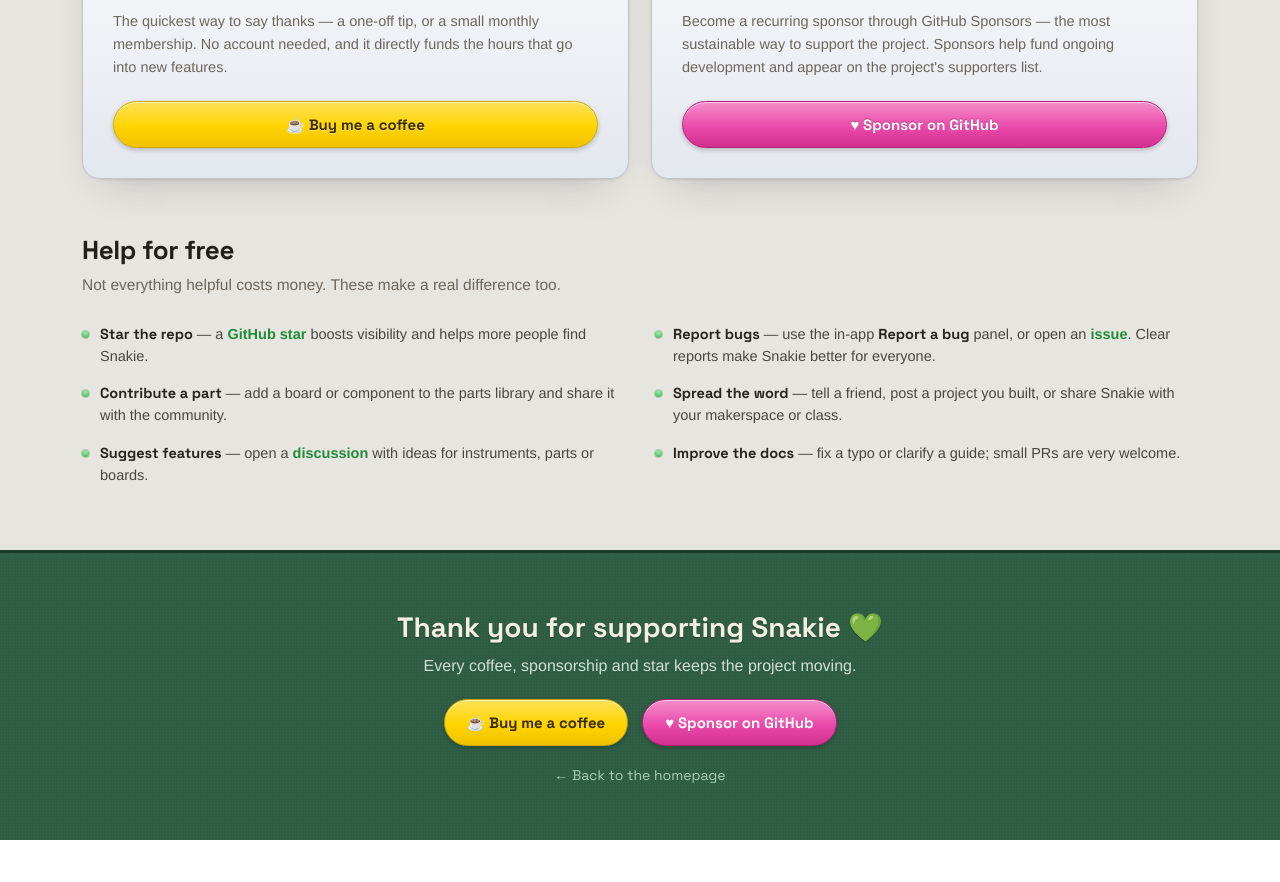
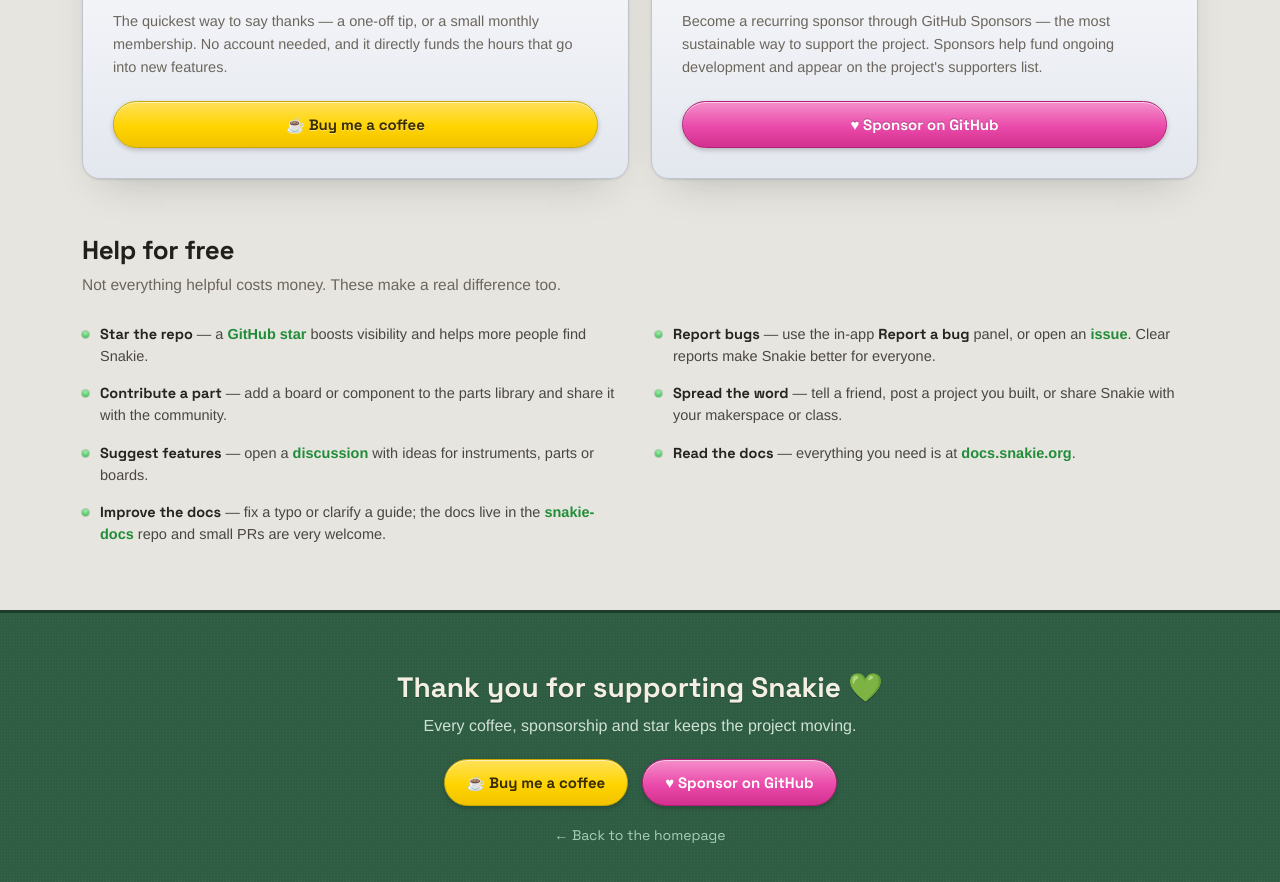
Before and after one commit to kevinmcaleer/snakie.org, a Jekyll site: the page built from support.html, in a window 1280 px wide and 900 px high, scrolled down 690 px. Shown: the top 882 px of the window. Built offline with Jekyll 4.4.1, drawn with Linux system fonts in a browser that asks for light colours; before the commit the page ends 1530 px from its top, so only the background shows below that.

Commit message:
site: link out to the docs.snakie.org documentation site
- Add a Docs nav link (docs.snakie.org) to the home, features and support pages.
- Fix the footer Docs link (was pointing at the repo's dev docs/ folder) to
  docs.snakie.org, relabelled Documentation.
- Support page: add a 'Read the docs' link + point 'Improve the docs' at the
  snakie-docs repo.

Co-Authored-By: Claude Opus 4.8 (1M context) <noreply@anthropic.com>

```diff
--- a/features.html
+++ b/features.html
@@ -48,6 +48,7 @@ permalink: /features/
         <a href="/#board" style="color:#4a4d54;">Board View</a>
         <a href="/#instruments" style="color:#4a4d54;">Instruments</a>
         <a href="/features/" style="color:#218c39;font-weight:700;">Features</a>
+        <a href="https://docs.snakie.org" style="color:#4a4d54;">Docs</a>
         <a href="/support/" style="color:#4a4d54;">Support</a>
       </div>
       <div style="margin-left:auto;display:flex;align-items:center;gap:16px;">
--- a/index.html
+++ b/index.html
@@ -32,6 +32,7 @@ description: "Snakie is a clean, cross-platform editor for writing MicroPython a
         <a href="#instruments" class="nav-link" style="color:#4a4d54; text-decoration:none;">Instruments</a>
         <a href="/features/" class="nav-link" style="color:#4a4d54; text-decoration:none;">All features</a>
         <a href="#install" class="nav-link" style="color:#4a4d54; text-decoration:none;">Install</a>
+        <a href="https://docs.snakie.org" class="nav-link" style="color:#4a4d54; text-decoration:none;">Docs</a>
         <a href="/support/" class="nav-link" style="color:#4a4d54; text-decoration:none;">Support</a>
       </div>
       <div style="margin-left:auto; display:flex; align-items:center; gap:16px;">
@@ -358,7 +359,7 @@ description: "Snakie is a clean, cross-platform editor for writing MicroPython a
         <div style="display:flex; flex-direction:column; gap:9px; margin-top:14px; font-size:14px;">
           <a href="https://github.com/kevinmcaleer/Snakie/releases/latest" target="_blank" rel="noopener" class="foot-link" style="color:#dceae1; text-decoration:none;">Download</a>
           <a href="https://github.com/kevinmcaleer/Snakie/blob/main/CHANGELOG.md" target="_blank" rel="noopener" class="foot-link" style="color:#dceae1; text-decoration:none;">Changelog</a>
-          <a href="https://github.com/kevinmcaleer/Snakie/tree/main/docs" target="_blank" rel="noopener" class="foot-link" style="color:#dceae1; text-decoration:none;">Docs</a>
+          <a href="https://docs.snakie.org" class="foot-link" style="color:#dceae1; text-decoration:none;">Documentation</a>
         </div>
       </div>
       <div>
--- a/support.html
+++ b/support.html
@@ -42,6 +42,7 @@ permalink: /support/
         <a href="/#board" style="color:#4a4d54;">Board View</a>
         <a href="/#instruments" style="color:#4a4d54;">Instruments</a>
         <a href="/features/" style="color:#4a4d54;">Features</a>
+        <a href="https://docs.snakie.org" style="color:#4a4d54;">Docs</a>
         <a href="/support/" style="color:#218c39;font-weight:700;">Support</a>
       </div>
       <div style="margin-left:auto;display:flex;align-items:center;gap:16px;">
@@ -104,7 +105,8 @@ permalink: /support/
         <li><span class="dot"></span><span><b>Contribute a part</b> — add a board or component to the parts library and share it with the community.</span></li>
         <li><span class="dot"></span><span><b>Spread the word</b> — tell a friend, post a project you built, or share Snakie with your makerspace or class.</span></li>
         <li><span class="dot"></span><span><b>Suggest features</b> — open a <a href="https://github.com/kevinmcaleer/Snakie/discussions" target="_blank" rel="noopener">discussion</a> with ideas for instruments, parts or boards.</span></li>
-        <li><span class="dot"></span><span><b>Improve the docs</b> — fix a typo or clarify a guide; small PRs are very welcome.</span></li>
+        <li><span class="dot"></span><span><b>Read the docs</b> — everything you need is at <a href="https://docs.snakie.org" rel="noopener">docs.snakie.org</a>.</span></li>
+        <li><span class="dot"></span><span><b>Improve the docs</b> — fix a typo or clarify a guide; the docs live in the <a href="https://github.com/kevinmcaleer/snakie-docs" target="_blank" rel="noopener">snakie-docs</a> repo and small PRs are very welcome.</span></li>
       </ul>
     </div>
   </section>
```
